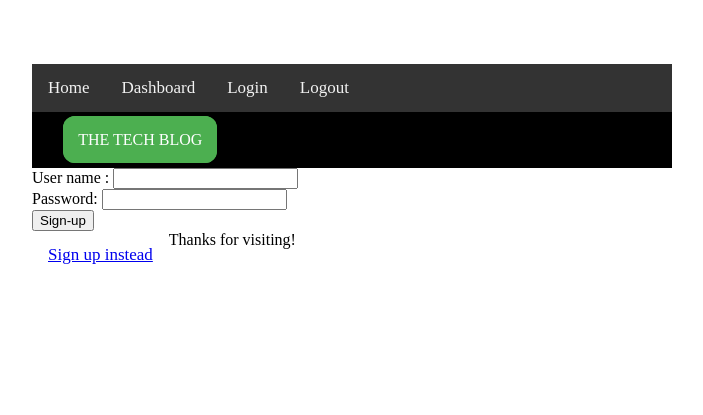
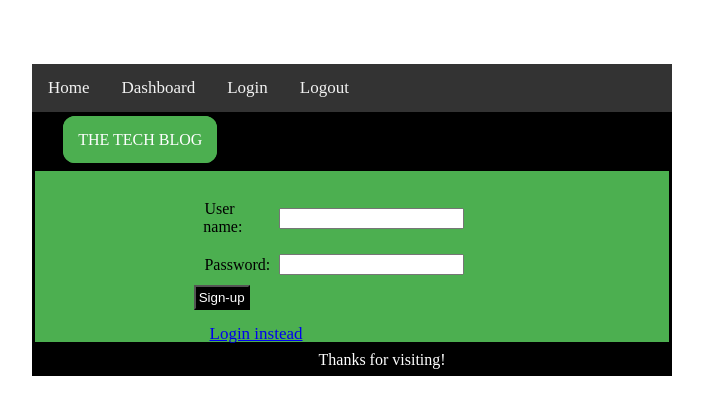
Before and after one commit to Manjula85/CMS-blog-Manjula, a Node server app: page /sign-up in a window 1280 px wide. Shown: the top 415 px of the page, without its empty margins (288-991 px from the left). Run offline with Node 20, Linux system fonts and the light colour scheme; some libraries are stand-ins or nearby versions.

Commit message:
stylized the login and sign-up forms a bit

```diff
--- a/public/javascript/sign-up.js
+++ b/public/javascript/sign-up.js
@@ -3,6 +3,10 @@ function signupFormHandler(event) {
 
     const username = document.querySelector("#username").value.trim();
     const password = document.querySelector("#password-login").value.trim();
+
+    console.log('+++++++++++++');
+    console.log('Username: '+ username);
+    console.log('Password: '+ password);
 
     if (username && password) {
       const response = fetch("/api/users", {
@@ -13,7 +17,7 @@ function signupFormHandler(event) {
         }),
         headers: { "Content-Type": "application/json" },
       });
-      console.log('********** signUp :'+ json.str(response));
+      // console.log('********** signUp :'+ json.str(response));
       //Check the reponse status
       if (response.ok) {
         console.log('success');
--- a/public/stylesheets/style.css
+++ b/public/stylesheets/style.css
@@ -56,3 +56,32 @@
   border: 2px black solid;
   padding: 10%;
 }
+
+/* Sign up and sign in form*/
+.form-dim{
+  background-color: #4CAF50;
+  border: 3px solid black;
+}
+
+.body_center_login{
+  width: 50%;
+  border: 1px black;
+  margin: auto;
+  padding: 3% 0 5% 0;
+}
+
+.body_center_login  tr label{
+  margin: 2%;
+  width: auto;
+}
+
+td{
+  padding: 3%;
+  margin: auto;
+}
+
+.base_bg_color{
+  background-color: black;
+  color: white;
+  padding:1%;
+}
--- a/server.js
+++ b/server.js
@@ -11,7 +11,7 @@ const sess = {
     secret: 'Super secret',
     cookie: {},
     resave: false,
-    saveUnintialized: true,
+    saveUninitialized: true,
     store: new SequelizeStore({
         db: sequelize
     })
--- a/views/layouts/main.handlebars
+++ b/views/layouts/main.handlebars
@@ -24,7 +24,7 @@
         <main>
             {{{body}}}
         </main>
-        <footer>
+        <footer class="base_bg_color">
             Thanks for visiting!
         </footer>
     </div>
--- a/views/sign-up.handlebars
+++ b/views/sign-up.handlebars
@@ -1,15 +1,18 @@
-<form class="sign-up">
+<form class="sign-up form-dim">
+    <section class="body_center_login">
+    <table>
+        <tr>
+        <td><label for="username">User name: </label></td>
+        <td><input type="text" id="username" /></td>
+        </tr><tr>
+        <td><label for="password-login">Password: </label></td>
+        <td><input type="password" id="password-login" /></td>
+        </tr>
+    </table>
     <div>
-        <label for="username">User name : </label>
-        <input type="text" id="username" />
+        <button type="submit" class="base_bg_color">Sign-up</button>
     </div>
-    <div>
-        <label for="password-login">Password: </label>
-        <input type="password" id="password-login" />
-    </div>
-    <div>
-        <button type="submit">Sign-up</button>
-    </div>
-    <span><a href="/sign-in"> Sign up instead</a></span>
+    <span><a href="/sign-in"> Login instead</a></span>
+    </section>
 </form>
 <script src="/javascript/sign-up.js"></script>
```
Also changed, not shown: views/sign-in.handlebars (+16 -13 lines).
